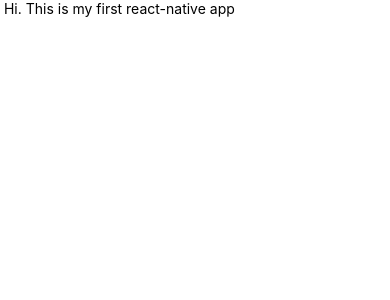
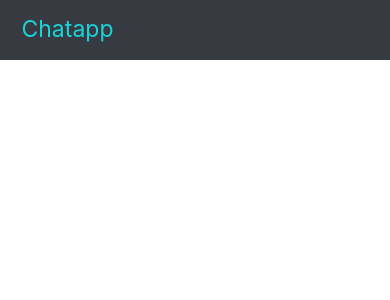
Before and after one commit to mvashishth/chatapp, a React Native app in the folder chatapp/: screen / in a window 390 px wide. Shown: the top 300 px of the page. Built offline with nearby package versions, Linux system fonts and the light colour scheme.

Commit message:
added header

```diff
--- a/chatapp/App.js
+++ b/chatapp/App.js
@@ -1,37 +1,18 @@
-/**
- * Sample React Native App
- * https://github.com/facebook/react-native
- *
- * @format
- * @flow strict-local
- */
 
 import React from 'react';
 import {
-  SafeAreaView,
-  StyleSheet,
-  ScrollView,
   View,
   Text,
-  StatusBar,
 } from 'react-native';
 
-import {
-  Header,
-  LearnMoreLinks,
-  Colors,
-  DebugInstructions,
-  ReloadInstructions,
-} from 'react-native/Libraries/NewAppScreen';
+import Header from './Components/Header.js'
 
-const App: () => React$Node = () => {
+const App = () => {
   return (
-    <>
 
-  <View>
-         <Text> Hi. This is my first react-native app</Text>
-  </View>
-    </>
+<Header />
+
+
   );
 };
 
--- /dev/null
+++ b/chatapp/Components/Header.js
@@ -0,0 +1,35 @@
+import React from 'react';
+import {
+  View,
+  Text,
+  StyleSheet,
+} from 'react-native';
+
+
+const Header = () => {
+  return (
+
+  <View style={styles.header}>
+         <Text style={styles.text}> Chatapp</Text>
+  </View>
+
+  );
+};
+
+const styles =StyleSheet.create(
+	{
+		header: {
+			height: 60,
+			padding: 15,
+			backgroundColor: '#373a40',
+		},
+
+		text:{
+			color: "#19d3da",
+			fontSize: 23,
+			textAlign: 'left',
+		}
+	});
+
+
+export default Header;
```
